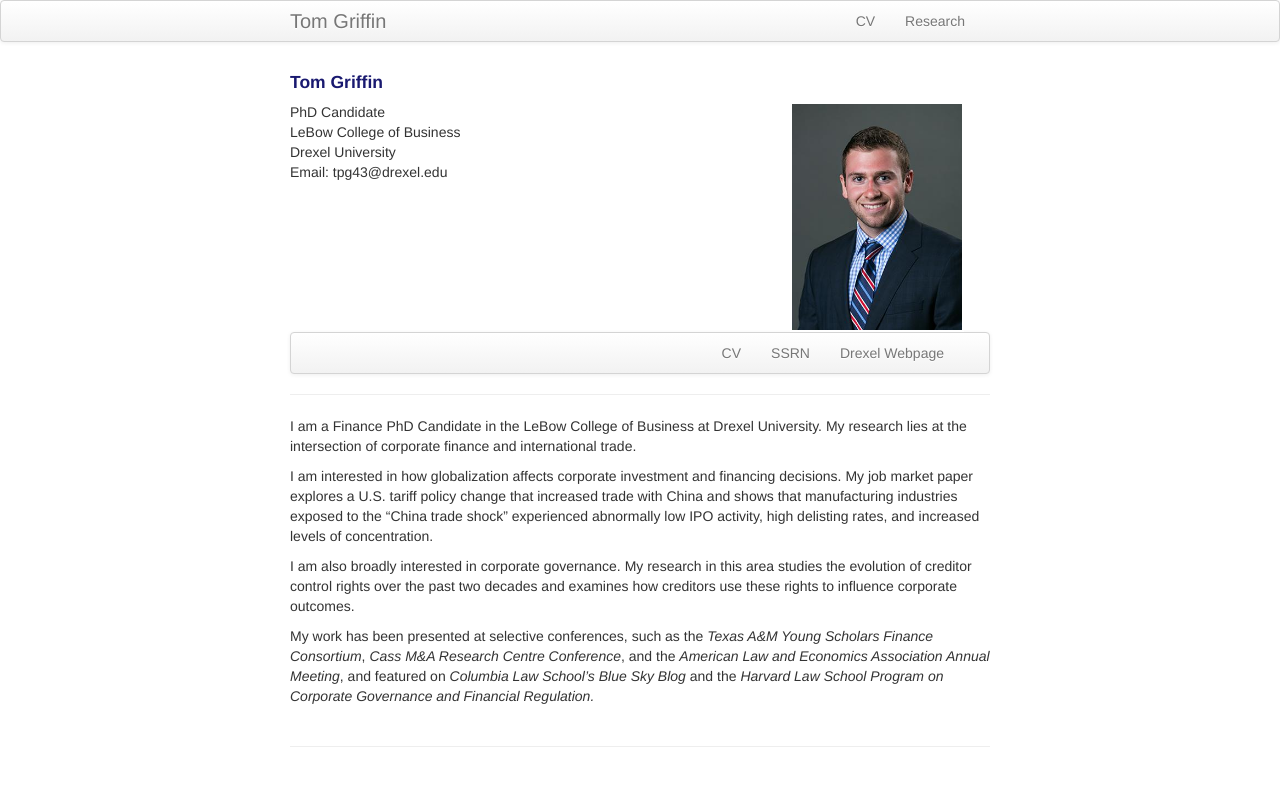
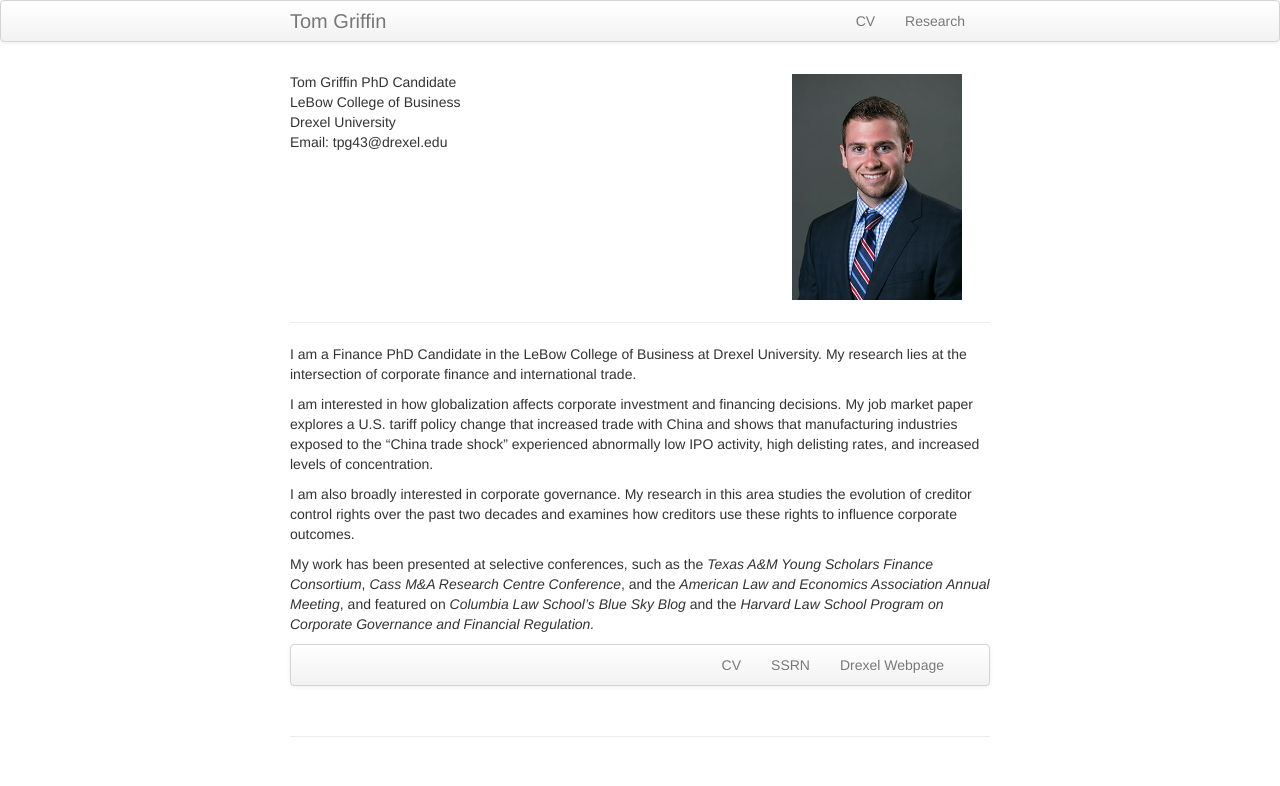
Before and after one commit to ThomasPGriffin/thomaspgriffin.github.io, a Jekyll site: the page built from index.md, in a window 1280 px wide. Shown: the top 786 px of the page. Built offline with Jekyll 4.4.1, drawn with Linux system fonts in a browser that asks for light colours.

Commit message:
Update index.md

```diff
--- a/index.md
+++ b/index.md
@@ -6,10 +6,11 @@ keywords: Tom, Griffin, Thomas, finance, phd, drexel
 
 ---
 <div class="container">
-<h4><a name="contact"></a>Tom Griffin</h4>
+<h4><a name="contact"></a></h4>
 
     <div class="row-fluid">
         <div class="span5">
+            Tom Griffin
             PhD Candidate<br/>
             LeBow College of Business<br/>
             Drexel University<br/>
```
Also changed, not shown: other parts of index.md (+9 -9 lines).
